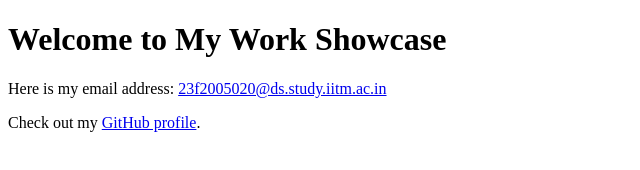
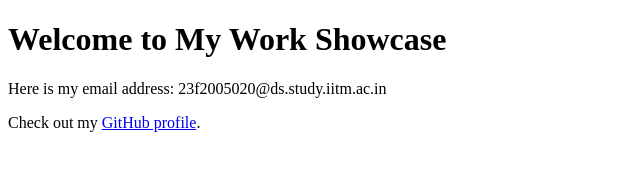
Before and after one commit to saksham-bansal-1/github-pages-demo, a plain HTML site: page index.html in a window 1280 px wide. Shown: the whole page, without its empty margins (0-640 px from the left). Drawn offline with Linux system fonts and the light colour scheme.

Commit message:
Add email_off comment to preserve email in response

```diff
--- a/index.html
+++ b/index.html
@@ -8,7 +8,7 @@
     <h1>Welcome to My Work Showcase</h1>
 
     <p>Here is my email address:
-        <a href="mailto:23f2005020@ds.study.iitm.ac.in">23f2005020@ds.study.iitm.ac.in</a>
+        <!--email_off-->23f2005020@ds.study.iitm.ac.in<!--/email_off-->
     </p>
 
     <p>Check out my <a href="https://github.com/saksham-bansal-1">GitHub profile</a>.</p>
```
